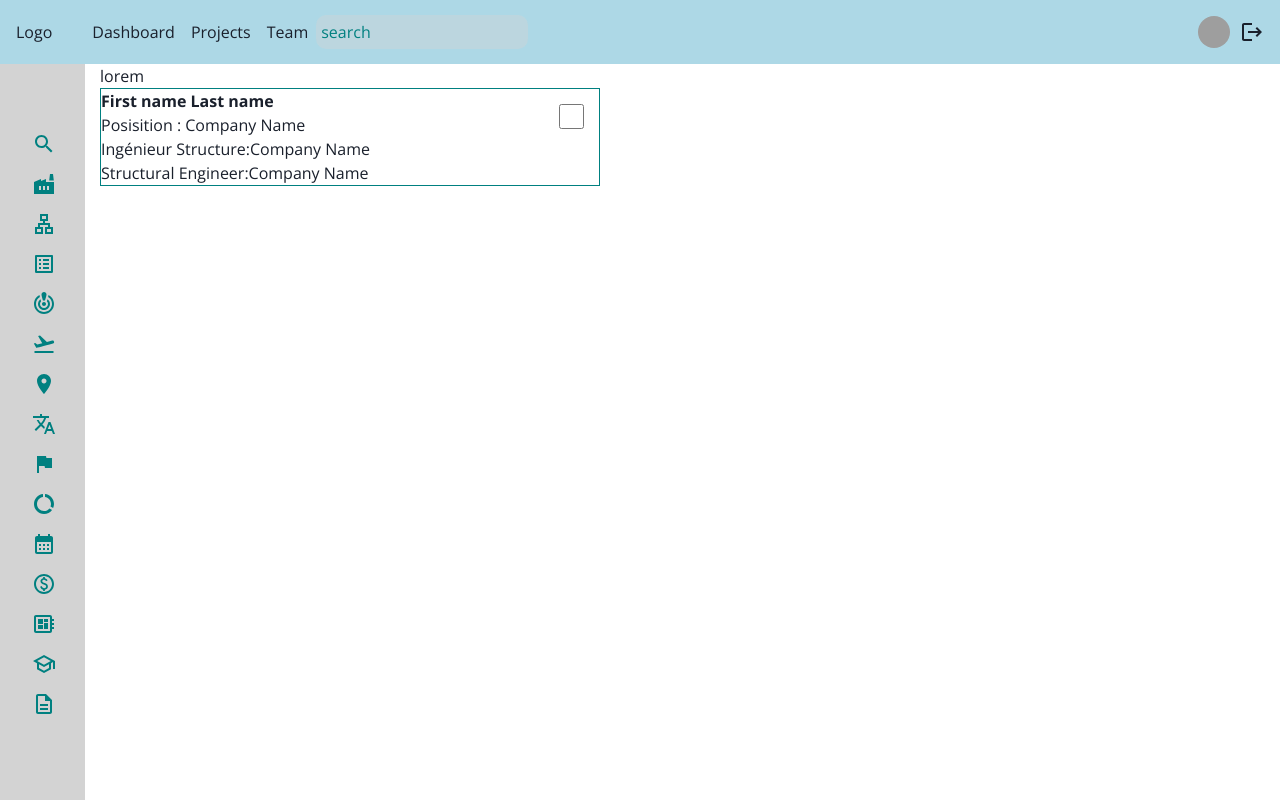
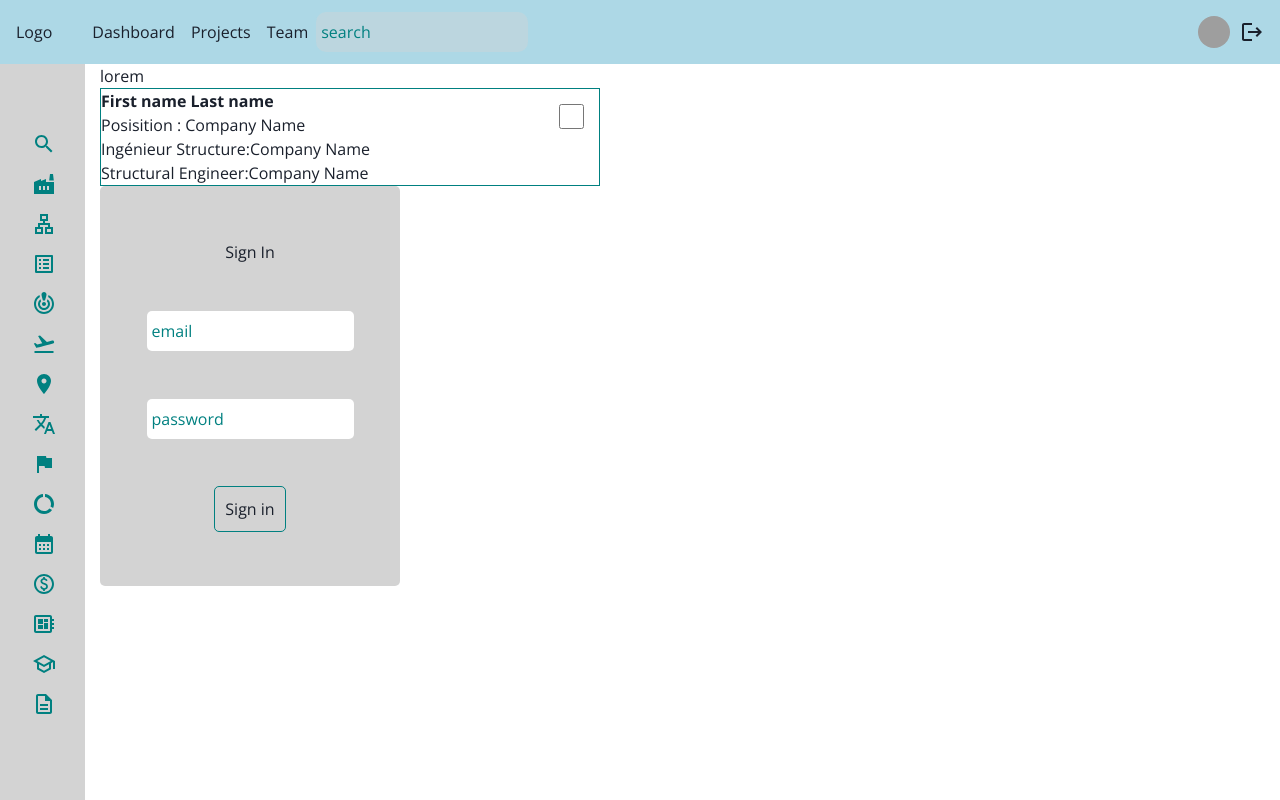
Before and after one commit to Taoufik-BENNOUR/hr_dashboard, a React (Create React App) app: page / in a window 1280 px wide. Built offline with nearby package versions, Linux system fonts and the light colour scheme; grey boxes are pictures that could not be loaded.

Commit message:
login page

```diff
--- a/src/App.js
+++ b/src/App.js
@@ -2,6 +2,7 @@ import Navbar from "./components/navbar/Navbar";
 import Sidebar from "./components/sidebar/Sidebar";
 import "./app.css"
 import CandidateInfoCard from "./components/candidate-info/CandidateInfoCard";
+import Login from "./page/login/Login";
 
 function App() {
   return (
@@ -12,6 +13,7 @@ function App() {
         <div className="content">
             lorem
             <CandidateInfoCard/>
+            <Login/>
         </div>
       </div>
     </div>
--- /dev/null
+++ b/src/page/login/Login.jsx
@@ -0,0 +1,36 @@
+import { useContext, useState } from "react"
+import "./login.css"
+
+const Login = () => {
+  const [email, setemail] = useState("")
+  const [password, setpassword] = useState("")
+  const [error, setError] = useState(null)
+
+  const login = (e) => {
+    e.preventDefault();
+    if (!email || !password) {
+      setError("Email and password are required.");
+    } else if (email === "user@gmail.com" && password === "password123") {
+      alert("Login success");
+    } else {
+      setError("Wrong email or password");
+    }
+  };
+
+  return (
+    <div className="login">
+        <div className="container">
+           <form onSubmit={login}>
+              <h1>Sign In</h1>
+              <input type={"email"} placeholder="email" onChange={(e)=>setemail(e.target.value)} required/>
+              <input type={"password"} placeholder="password" onChange={(e)=>setpassword(e.target.value)} required/>
+              <button className="login-button">Sign in</button>
+              {error&& <p className="login-error">{error}</p>}
+
+           </form>
+        </div>
+    </div>
+  )
+}
+
+export default Login
--- /dev/null
+++ b/src/page/login/login.css
@@ -0,0 +1,43 @@
+
+
+    .login.container{
+        display: flex;
+        flex-direction: column;
+        align-items: center;
+        justify-content: center;
+        width: 100%;
+        height: 100%;
+        position: absolute;
+        color: white;
+    }
+        form{
+            display: flex;
+            flex-direction: column;
+            justify-content: space-around;
+            align-items: center;
+            width: 300px;
+            height: 400px;
+            padding: 30px;
+            border-radius: 5px;
+            background-color: lightgray;
+         }
+            input{
+                height: 40px;
+                border-radius: 5px;
+                padding-left: 5px;
+            }
+            .login-button{
+                padding: 10px;
+                border-radius: 5px;
+                border: 1px solid teal;
+                cursor: pointer;
+            }
+            .login-button:hover{
+                color: white;
+                background-color: teal;
+            }
+            .login-error{
+                font-size: 10px;
+                text-align: center;
+                color: red;
+            }
```
